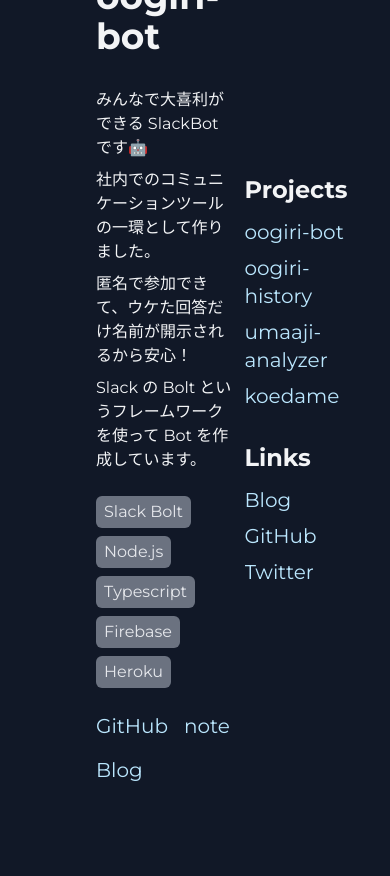
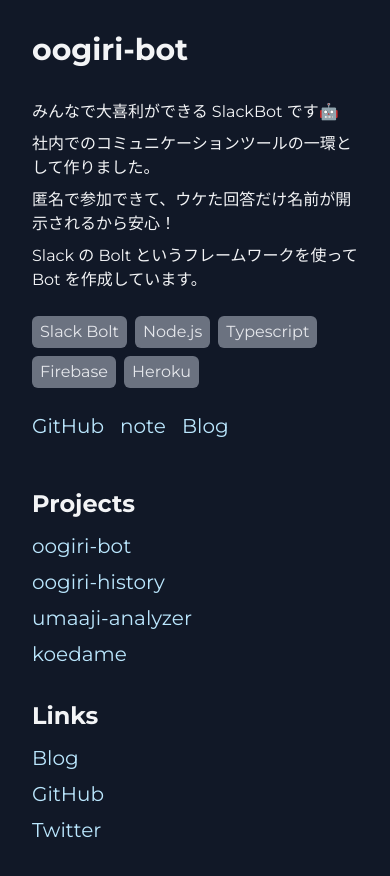
Before and after one commit to tocomi/i-am-tocomi, a Next.js app: page /projects/oogiri in a window 390 px wide. Before the commit the page ends 844 px from the top, so only its background shows below. Built offline with nearby package versions, Linux system fonts and the light colour scheme.

Commit message:
feat: responsive layout

```diff
--- a/src/app/layout.tsx
+++ b/src/app/layout.tsx
@@ -20,12 +20,12 @@
   return (
     <html lang="ja">
       <body className={inter.className}>
-        <div className="h-screen">
-          <main className="p-24 h-[90%] flex justify-around gap-2">
-            <div className="w-3/4 flex items-center justify-center">
+        <div className="sm:h-screen flex justify-center items-center">
+          <main className="p-8 sm:p-24: sm:h-[90%] flex flex-col sm:flex-row justify-between gap-12 sm:gap-4 max-w-[800px]">
+            <div className="flex items-center justify-center max-w-[480px]">
               {children}
             </div>
-            <div className="flex flex-col items-start w-1/4 justify-center gap-8">
+            <div className="flex flex-1 flex-col items-start justify-center gap-8 min-w-44">
               <div className="flex flex-col gap-2">
                 <h3 className="text-2xl font-bold mb-1">Projects</h3>
                 <CustomLink href="/projects/oogiri">oogiri-bot</CustomLink>
--- a/src/components/Project.tsx
+++ b/src/components/Project.tsx
@@ -16,7 +16,7 @@
   ({ title, descriptions, stacks, links }) => {
     return (
       <section className="flex flex-col gap-8">
-        <h1 className="text-4xl font-bold">{title}</h1>
+        <h1 className="text-3xl font-bold">{title}</h1>
         <div className="flex flex-col gap-6">
           <div className="flex flex-col gap-2">
             {descriptions.map((description) => (
```
